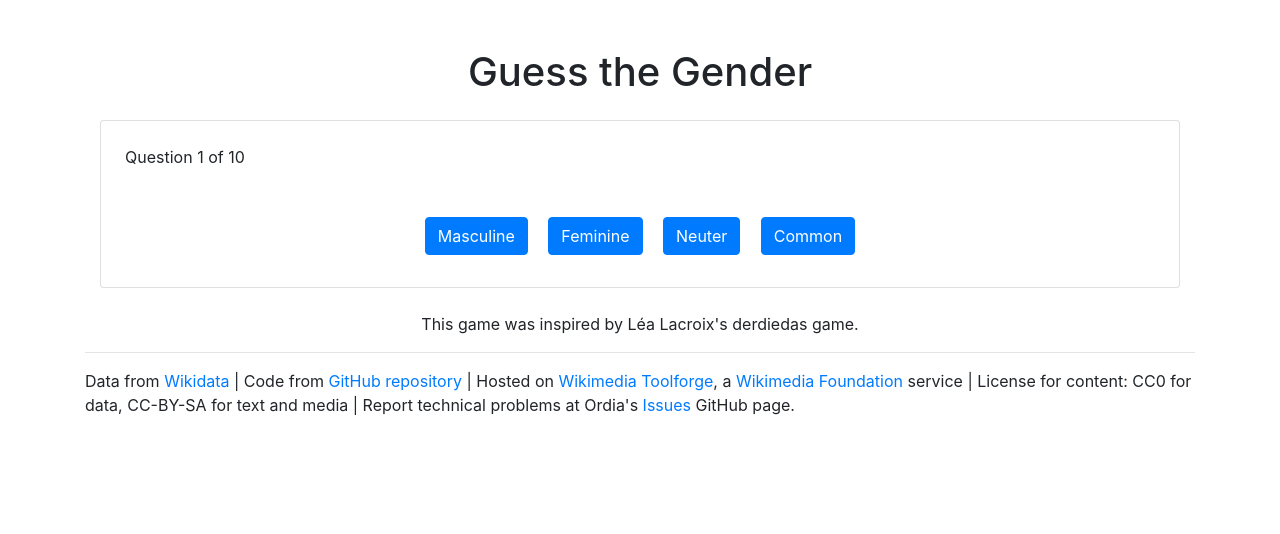
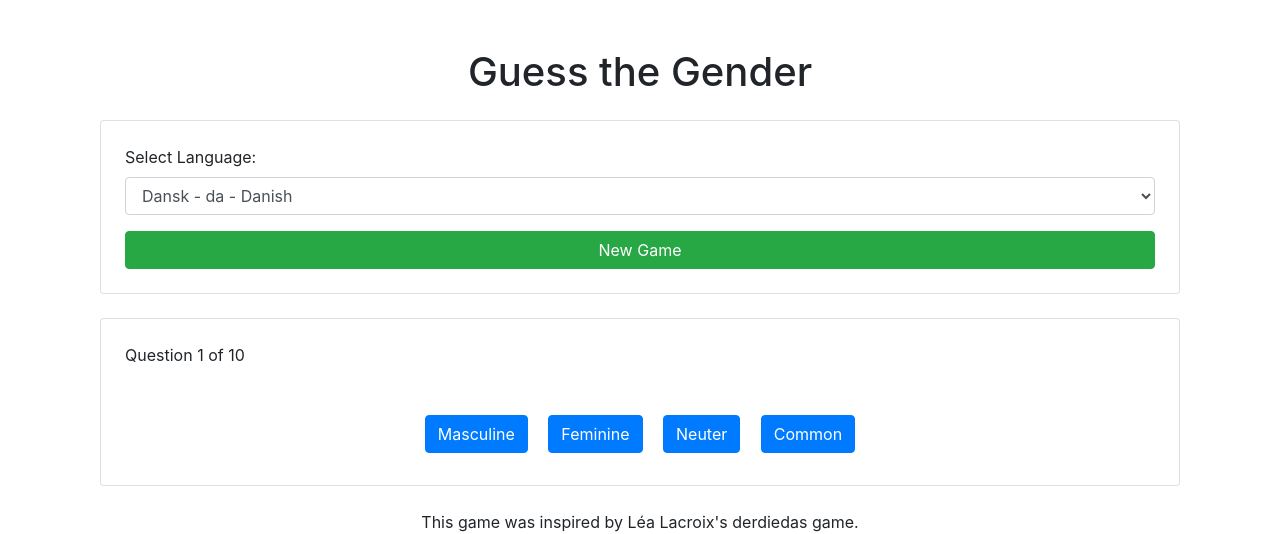
Before and after one commit to fnielsen/ordia, a Flask app: page /guess-the-gender/ in a window 1280 px wide. Shown: the part 56-590 px from the top of the page. Run offline with Flask 3, Linux system fonts and the light colour scheme; some libraries are stand-ins or nearby versions.

Commit message:
Fix #207 language selection for gender guess
The Guess the Gender game now starts with language select so other languages
than Danish can be used.

```diff
--- a/ordia/app/templates/guess-the-gender.html
+++ b/ordia/app/templates/guess-the-gender.html
@@ -9,6 +9,8 @@
         let nouns = [];
         let currentQuestion = 0;
         let score = 0;
+        let selectedLanguageCode = '';
+        let selectedLanguageQID = '';
 
         // Gender Q-Identifiers and labels
         const genders = [
@@ -18,12 +20,50 @@
             { id: 'Q1305037', label: 'Common' }
         ];
 
+        // Mapping of language codes to Wikidata Q-IDs
+        const languageCodeToQID = {
+            'da': 'Q9035',     // Danish
+            'de': 'Q188',      // German
+            'en': 'Q1860',     // English
+            'es': 'Q1321',     // Spanish
+            'fr': 'Q150',      // French
+            'it': 'Q652',      // Italian
+	    'nb': 'Q25167',    // Bokmal
+            'nl': 'Q7411',     // Dutch
+	    'sv': 'Q9027',     // Swedish
+            // Add more languages and their Wikidata Q-IDs as needed
+        };
+
+        // Start a new game
+        function startNewGame() {
+            selectedLanguageCode = document.getElementById('language-selector').value;
+            selectedLanguageQID = languageCodeToQID[selectedLanguageCode];
+
+            if (!selectedLanguageQID) {
+                alert('Selected language is not supported.');
+                return;
+            }
+
+            // Reset game state
+            nouns = [];
+            currentQuestion = 0;
+            score = 0;
+
+            // Hide result and language selection, show game
+            document.getElementById('result').classList.add('d-none');
+            document.getElementById('language-selection').classList.add('d-none');
+            document.getElementById('game').classList.remove('d-none');
+
+            // Fetch nouns and start the game
+            fetchNouns();
+        }
+
         // Fetch data from Wikidata
         async function fetchNouns() {
             const genderValues = genders.map(g => 'wd:' + g.id).join(', ');
             const query = `
             SELECT ?lemma ?gender WHERE {
-              ?lexeme dct:language wd:Q9035 ;
+              ?lexeme dct:language wd:${selectedLanguageQID} ;
                       wikibase:lexicalCategory wd:Q1084 ;
                       wikibase:lemma ?lemma ;
                       wdt:P5185 ?gender .
@@ -42,6 +82,13 @@
                 lemma: item.lemma.value,
                 genderId: item.gender.value.split('/').pop() // Extract QID
             }));
+
+          if (nouns.length === 0) {
+                alert('No nouns found for the selected language.');
+                resetGame();
+                return;
+            }
+
             nouns = shuffleArray(nouns).slice(0, MAX_QUESTIONS);
             startGame();
         }
@@ -80,16 +127,22 @@
             showQuestion();
         }
 
-        // End the game
+       // End the game
         function endGame() {
             document.getElementById('game').classList.add('d-none');
             const resultDiv = document.getElementById('result');
             resultDiv.classList.remove('d-none');
             resultDiv.textContent = `You scored ${score} out of ${MAX_QUESTIONS}!`;
+            // Show language selection again for a new game
+            document.getElementById('language-selection').classList.remove('d-none');
         }
 
-        // Initialize the game
-        fetchNouns();
+        // Reset the game to initial state
+        function resetGame() {
+            document.getElementById('game').classList.add('d-none');
+            document.getElementById('result').classList.add('d-none');
+            document.getElementById('language-selection').classList.remove('d-none');
+        }
 
  </script>
 
@@ -99,8 +152,28 @@
 {% block page_content %}
 
     <div class="container mt-5">
-        <h1 class="text-center mb-4">Guess the Gender</h1>
-        <div id="game" class="card p-4">
+      <h1 class="text-center mb-4">Guess the Gender</h1>
+
+
+         <!-- Language Selection -->
+        <div id="language-selection" class="card p-4 mb-4">
+            <label for="language-selector">Select Language:</label>
+            <select class="form-control mb-3" id="language-selector">
+                <option value="da">Dansk - da - Danish</option>
+                <option value="de">Deutsch - de - German</option>
+                <option value="es">Español - es - Spanish</option>
+                <option value="fr">Français - fr - French</option>
+                <option value="it">Italiano - it - Italian</option>
+                <option value="nb">Norsk bokmål - nb - Norwegian Bokmål</option>
+                <option value="nl">Nederlands - nl - Dutch</option>
+	        <option value="sv">Svenska - sv - Swedish</option>
+                <!-- Add more languages as needed -->
+            </select>
+            <button class="btn btn-success" onclick="startNewGame()">New Game</button>
+        </div>
+
+        <!-- Game Content -->
+         <div id="game" class="card p-4">
             <div id="progress" class="mb-3">
                 Question <span id="current-question">1</span> of 10
             </div>
```
